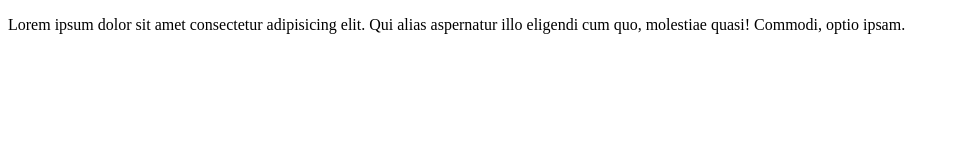
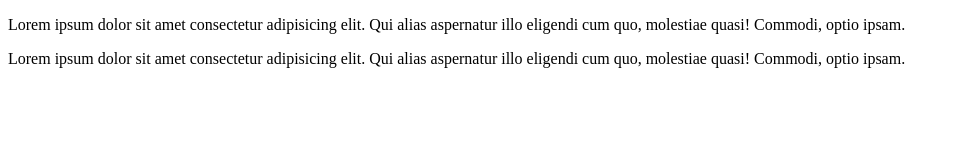
Before and after one commit to nhrifat22/my-practise-github3, a plain HTML site: page index.html in a window 1280 px wide. Shown: the whole page, without its empty margins (0-960 px from the left). Drawn offline with Linux system fonts and the light colour scheme.

Commit message:
My updated code

```diff
--- a/index.html
+++ b/index.html
@@ -7,6 +7,7 @@
 </head>
 <body>
     <p>Lorem ipsum dolor sit amet consectetur adipisicing elit. Qui alias aspernatur illo eligendi cum quo, molestiae quasi! Commodi, optio ipsam.</p>
+    <p>Lorem ipsum dolor sit amet consectetur adipisicing elit. Qui alias aspernatur illo eligendi cum quo, molestiae quasi! Commodi, optio ipsam.</p>
 
 </body>
 </html>
```
